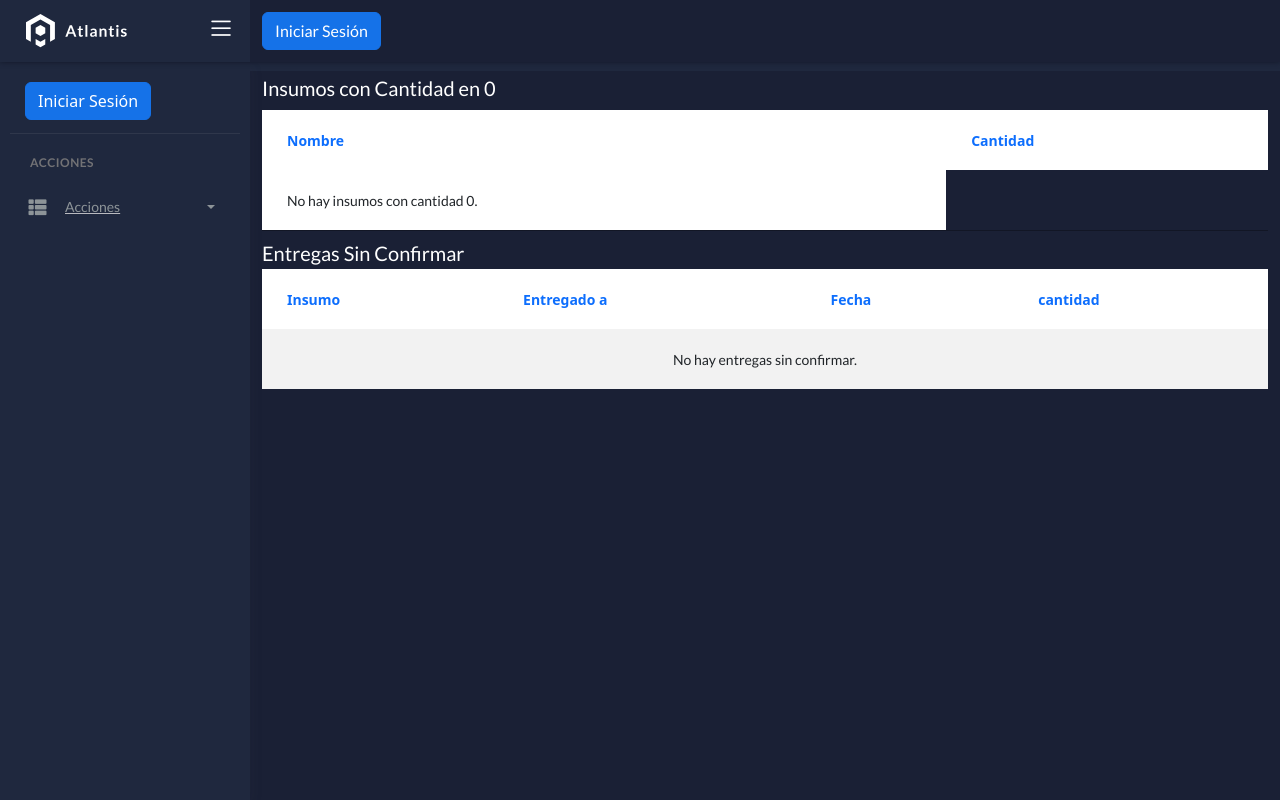
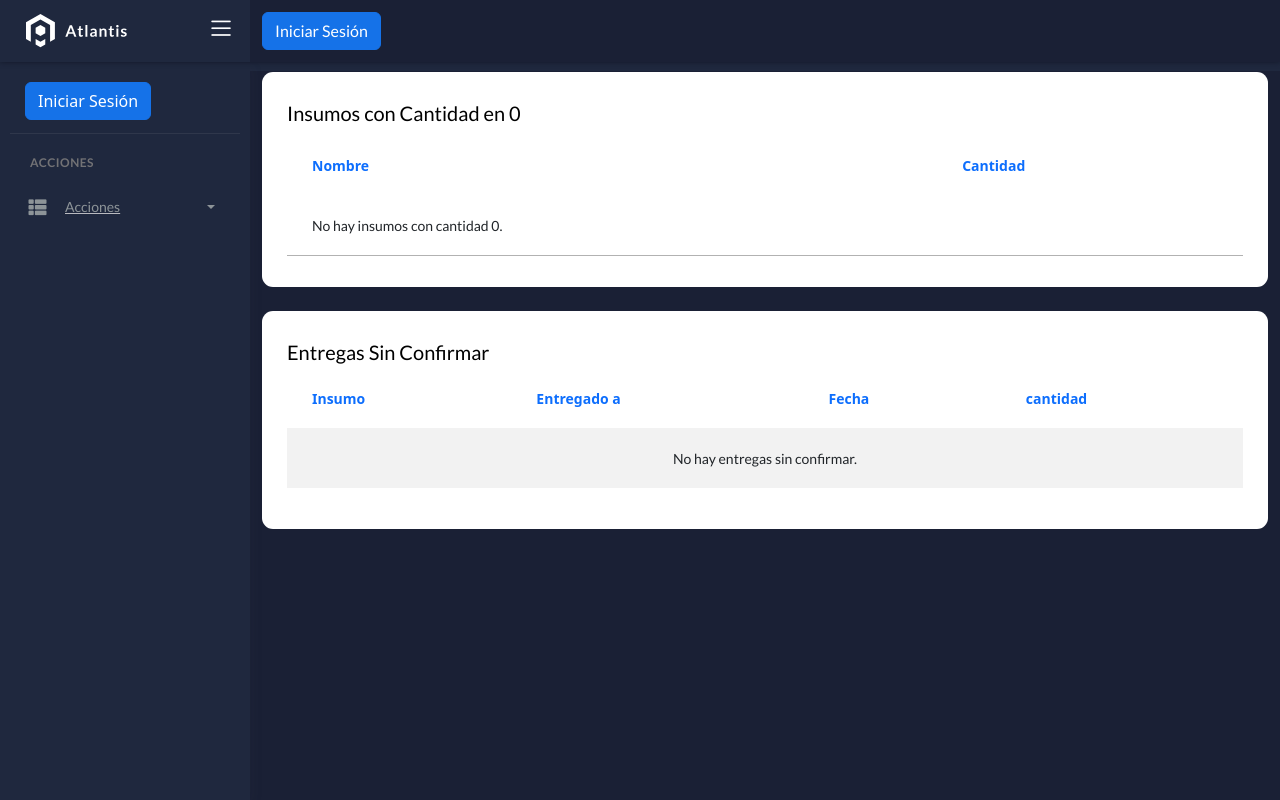
Before and after one commit to OddKing/inventarioNA, a Django app: page / in a window 1280 px wide. Run offline with Django 5.2, Linux system fonts and the light colour scheme; data that the repository does not hold is empty; some libraries are stand-ins or nearby versions.

Commit message:
agregan estilos para mejorar la vista de la pagina

```diff
--- /dev/null
+++ b/oficina/static/css/nameaction.css
@@ -0,0 +1,4 @@
+
+.table-responsive{background-color: white;
+padding: 25px;
+border-radius: 11px;}
--- a/oficina/templates/base.html
+++ b/oficina/templates/base.html
@@ -9,6 +9,7 @@
 
 	<!-- Fonts and icons -->
 	<script src="{% static 'js/plugin/webfont/webfont.min.js' %}"></script>
+
 	<script>
 		WebFont.load({
 			google: {"families":["Lato:300,400,700,900"]},
@@ -23,6 +24,7 @@
 
 	<script src="https://cdn.jsdelivr.net/npm/bootstrap@4.6.2/dist/js/bootstrap.bundle.min.js" integrity="sha384-Fy6S3B9q64WdZWQUiU+q4/2Lc9npb8tCaSX9FK7E8HnRr0Jz8D6OP9dO5Vg3Q9ct" crossorigin="anonymous"></script>
 	<link rel="stylesheet" href="{% static 'css/atlantis.min.css' %}">
+	<link rel="stylesheet" href="{% static 'css/nameaction.css' %}">
 	<script src="https://cdn.jsdelivr.net/npm/jquery@3.5.1/dist/jquery.slim.min.js" integrity="sha384-DfXdz2htPH0lsSSs5nCTpuj/zy4C+OGpamoFVy38MVBnE+IbbVYUew+OrCXaRkfj" crossorigin="anonymous"></script>
 	<script src="https://cdn.jsdelivr.net/npm/popper.js@1.16.1/dist/umd/popper.min.js" integrity="sha384-9/reFTGAW83EW2RDu2S0VKaIzap3H66lZH81PoYlFhbGU+6BZp6G7niu735Sk7lN" crossorigin="anonymous"></script>
 	<script src="https://cdn.jsdelivr.net/npm/bootstrap@4.6.2/dist/js/bootstrap.min.js" integrity="sha384-+sLIOodYLS7CIrQpBjl+C7nPvqq+FbNUBDunl/OZv93DB7Ln/533i8e/mZXLi/P+" crossorigin="anonymous"></script>
--- a/oficina/templates/listar_entregas.html
+++ b/oficina/templates/listar_entregas.html
@@ -26,8 +26,8 @@
 <ul class="list-group list-group-flush">
     {% if usuario_seleccionado %}
         {% for entrega in entregas %}
-            <li class="list-group-item text-primary">
-                {{ entrega.cantidad_entregada }} de {{ entrega.insumo.nombre }} - {{ entrega.fecha_entrega }}
+            <li class="list-group-item text-light">
+                {{ entrega.cantidad_entregada }} de {{ entrega.insumo.nombre }} - {{ entrega.fecha_entrega }} -&nbsp;
                 <a class=" btn btn-info" href="{% url 'registrar_devolucion' entrega.id %}">Devolver</a>
             </li>
         {% empty %}
--- a/oficina/templates/login.html
+++ b/oficina/templates/login.html
@@ -7,6 +7,7 @@
     <div class="container-fluid">
     <br><br><br>
     <br>
+    <div class="offset-lg-3 col-lg-6 col-sm-12">
     <h1>Iniciar Sesión</h1>
     <form method="post">
         {% csrf_token %}
@@ -26,5 +27,6 @@
             {% endfor %}
         </ul>
     {% endif %}
+    </div>
 </div>
 {% endblock %}
--- a/oficina/templates/pagina_inicial.html
+++ b/oficina/templates/pagina_inicial.html
@@ -9,7 +9,7 @@
     <br>
     <br>
     <div class="table-responsive ">
-        <h2 class="card-title">Insumos con Cantidad en 0</h2>
+        <h2 class="card-title text-black">Insumos con Cantidad en 0</h2>
         <table  id="tablaInsumnos0" class="display table table-striped table-hover" cellspacing="0" width="100%">
             <thead>
                 <tr>
@@ -33,8 +33,9 @@
 
         </table>
     </div>
+    <br>
     <div class="table-responsive">
-        <h2 class="card-title">Entregas Sin Confirmar</h2>
+        <h2 class="card-title text-black">Entregas Sin Confirmar</h2>
         <table id="EntregasSinconfirmar" class="display table table-striped table-hover" cellspacing="0" width="100%">
             <thead>
                 <tr>
```
